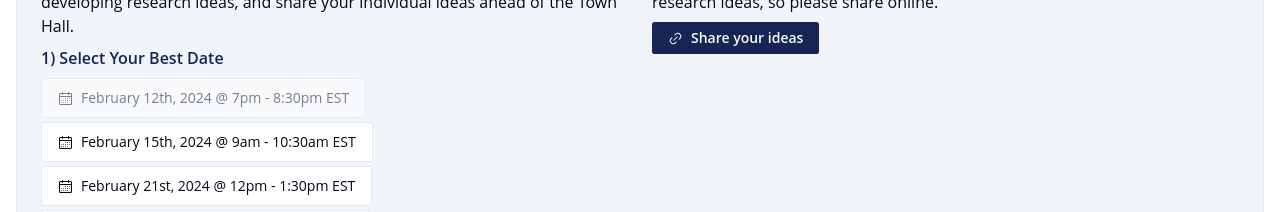
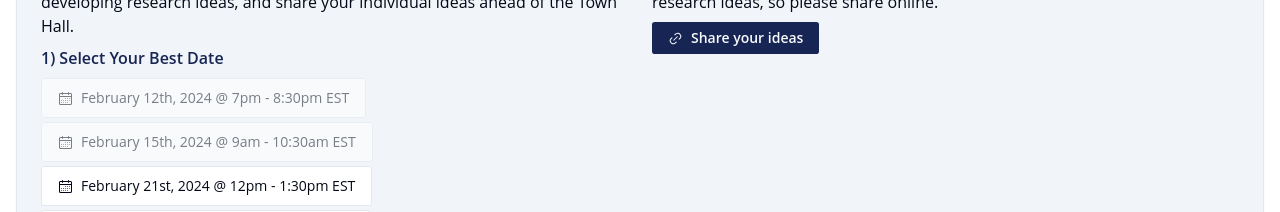
Before and after one commit to ZachStapletonJones/casa-bio, a Next.js app: page / in a window 1280 px wide. Shown: the part 1160-1372 px from the top of the page. Built offline with nearby package versions, Linux system fonts and the light colour scheme.

Commit message:
removed button for day 2

```diff
--- a/app/page.tsx
+++ b/app/page.tsx
@@ -59,7 +59,7 @@ the bioeconomy. Your input will be critical for moving CASA-Bio forward to advan
                 <div className='grid grid-cols-1 gap-1 w-fit pb-2'>
 
                 <Button disabled variant={'outline'} className='w-fit flex items-center gap-2'><CalendarIcon />February 12th, 2024 @ 7pm - 8:30pm EST</Button>
-                <Link className='w-fit ' target='_blank' href={'https://knowinnovation.zoom.us/meeting/register/tZEqd-uoqD4pG9CpFexx4TF32fJCCtoBT1u5'}><Button variant={'outline'} className='w-fit flex items-center gap-2'><CalendarIcon />February 15th, 2024 @ 9am - 10:30am EST</Button></Link>
+                <Button disabled variant={'outline'} className='w-fit flex items-center gap-2'><CalendarIcon />February 15th, 2024 @ 9am - 10:30am EST</Button>
                 <Link className='w-fit' target='_blank' href={'https://knowinnovation.zoom.us/meeting/register/tZIqf-Ctqj8pHdZBmJVxQxAsmAGM2wcoH019'}><Button variant={'outline'} className='w-fit flex items-center gap-2'> <CalendarIcon />February 21st, 2024 @ 12pm - 1:30pm EST </Button></Link>
                 <Link className='w-fit' target='_blank' href={'https://knowinnovation.zoom.us/meeting/register/tZ0vce2spj4sGdGkfbJutOY8a3zmOr1Hj22H'}><Button variant={'outline'} className='w-fit flex items-center gap-2'> <CalendarIcon />February 22nd, 2024 @ 5pm - 6:30pm EST</Button></Link>
                 </div>
```
